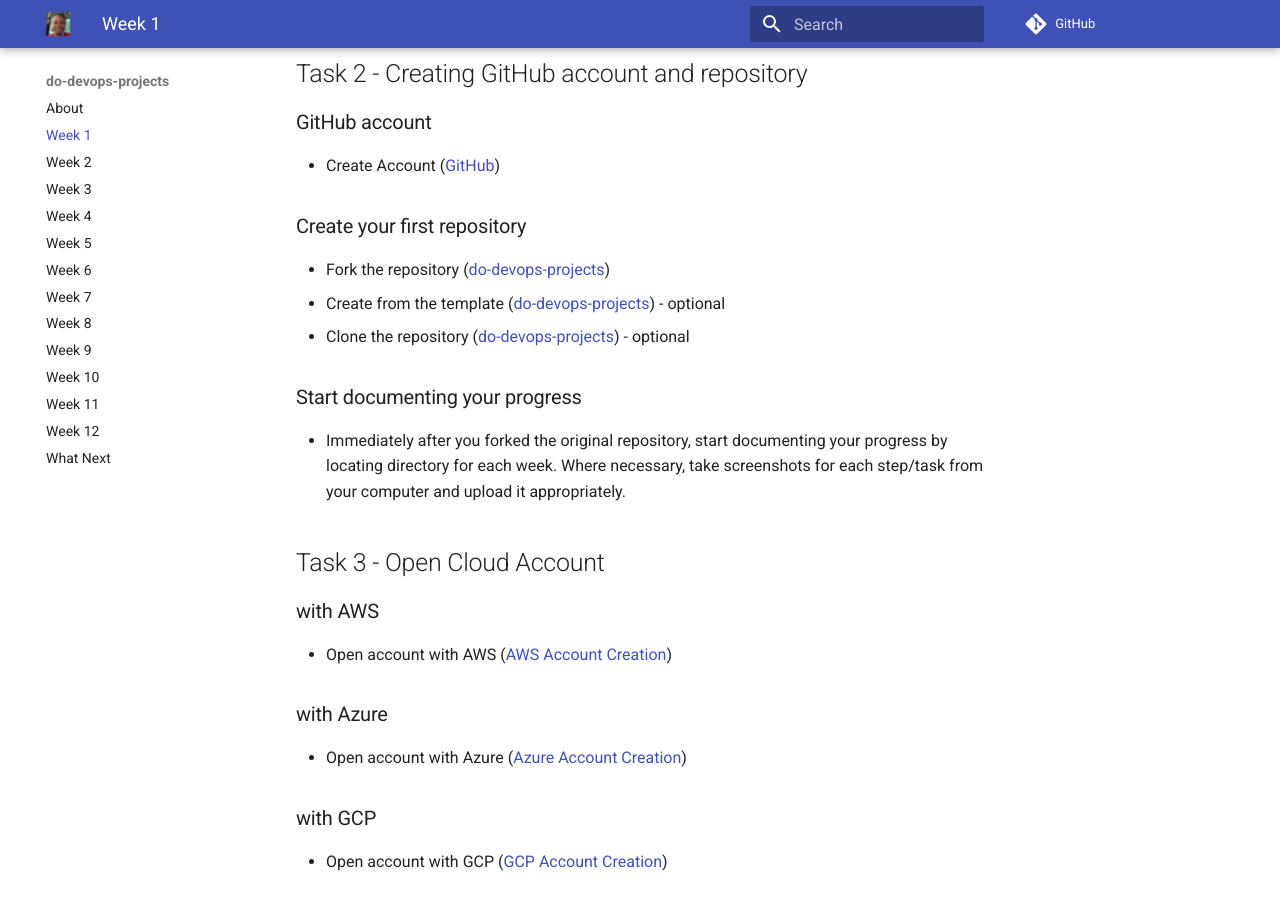
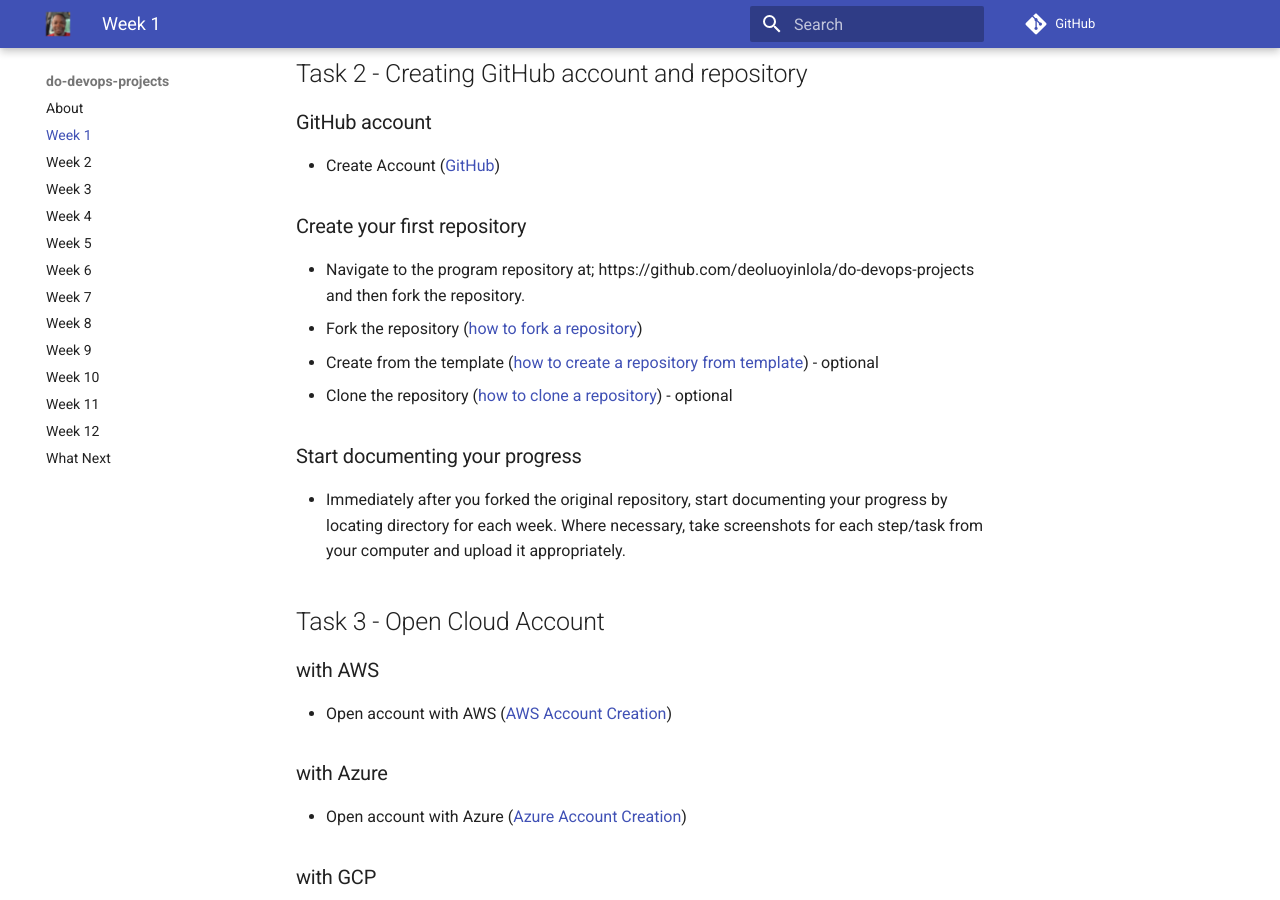
Before and after one commit to hellodeolu/don-labs, an MkDocs documentation site: the page built from docs/week1/week1.md, in a window 1280 px wide and 900 px high, scrolled down 3398 px. Built offline with MkDocs 1.6.1 and Material for MkDocs 9.7.7, drawn with Linux system fonts in a browser that asks for light colours; comment, search, counter and statistics services are not loaded.

Commit message:
redefine-wk1

```diff
--- a/docs/week1/week1.md
+++ b/docs/week1/week1.md
@@ -22,7 +22,7 @@
 
 ## What is DevOps
 Dev(sec)Ops: simply put, everything you do to overcome the friction created by silos … All the rest is plain engineering
-![devops](/docs/assets/shades-of-devops.png)
+![devops](..assets/shades-of-devops.png)
 
 ### videos;
 - DevOps Prerequisites Course - Getting started with DevOps ([FreeCodeCamp](https://www.youtube.com/watch?v=Wvf0mBNGjXY))
@@ -92,9 +92,10 @@
 - Create Account ([GitHub](https://github.com/))
 
 ### Create your first repository
-- Fork the repository ([do-devops-projects](https://docs.github.com/en/get-started/quickstart/fork-a-repo#forking-a-repository))
-- Create from the template ([do-devops-projects](https://docs.github.com/en/repositories/creating-and-managing-repositories/creating-a-repository-from-a-template)) - optional
-- Clone the repository ([do-devops-projects](https://docs.github.com/en/repositories/creating-and-managing-repositories/cloning-a-repository)) - optional
+- Navigate to the program repository at; https://github.com/deoluoyinlola/do-devops-projects and then fork the repository.
+- Fork the repository ([how to fork a repository](https://docs.github.com/en/get-started/quickstart/fork-a-repo#forking-a-repository))
+- Create from the template ([how to create a repository from template](https://docs.github.com/en/repositories/creating-and-managing-repositories/creating-a-repository-from-a-template)) - optional
+- Clone the repository ([how to clone a repository](https://docs.github.com/en/repositories/creating-and-managing-repositories/cloning-a-repository)) - optional
 
 ### Start documenting your progress
 - Immediately after you forked the original repository, start documenting your progress by locating directory for each week. Where necessary, take screenshots for each step/task from your computer and upload it appropriately.
```
